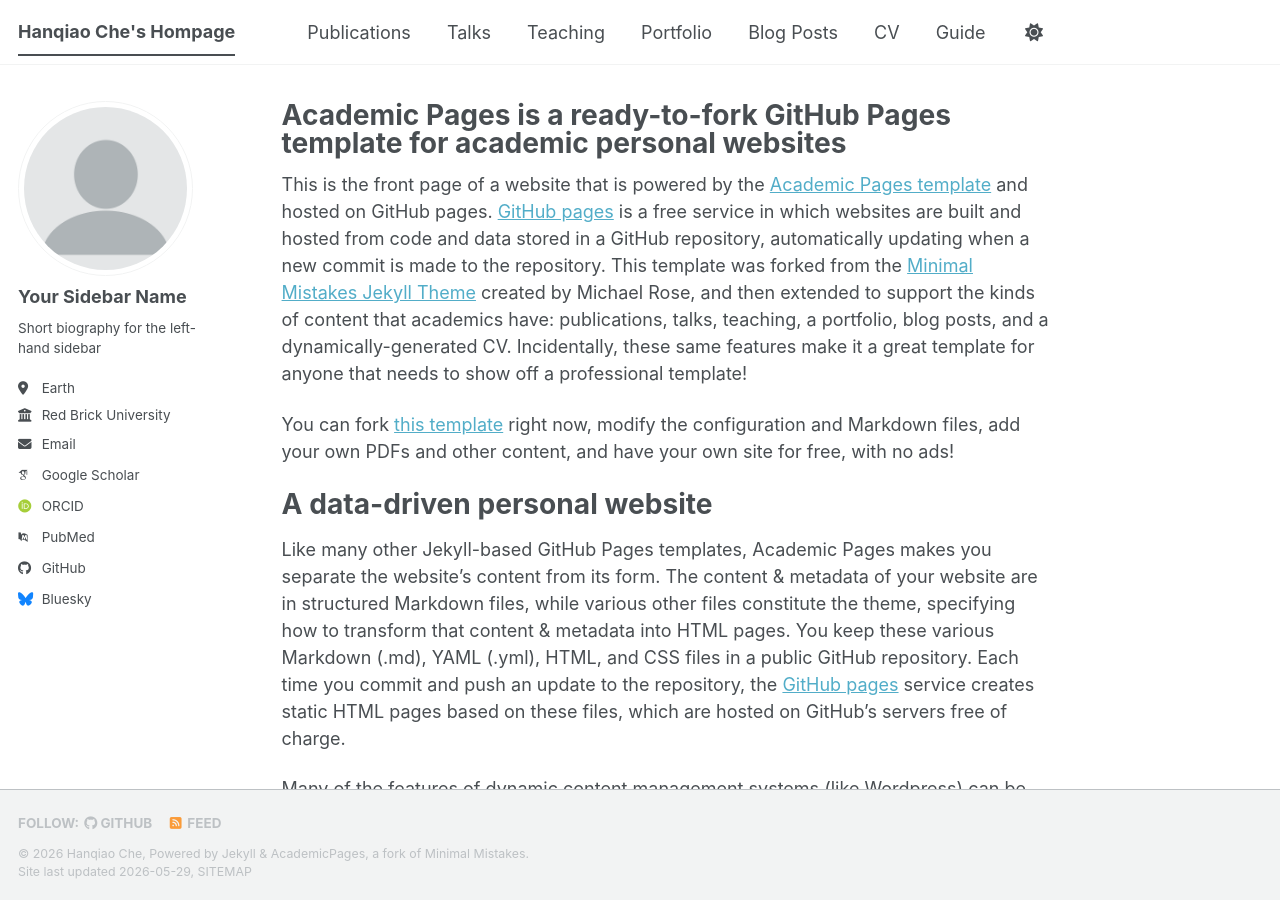
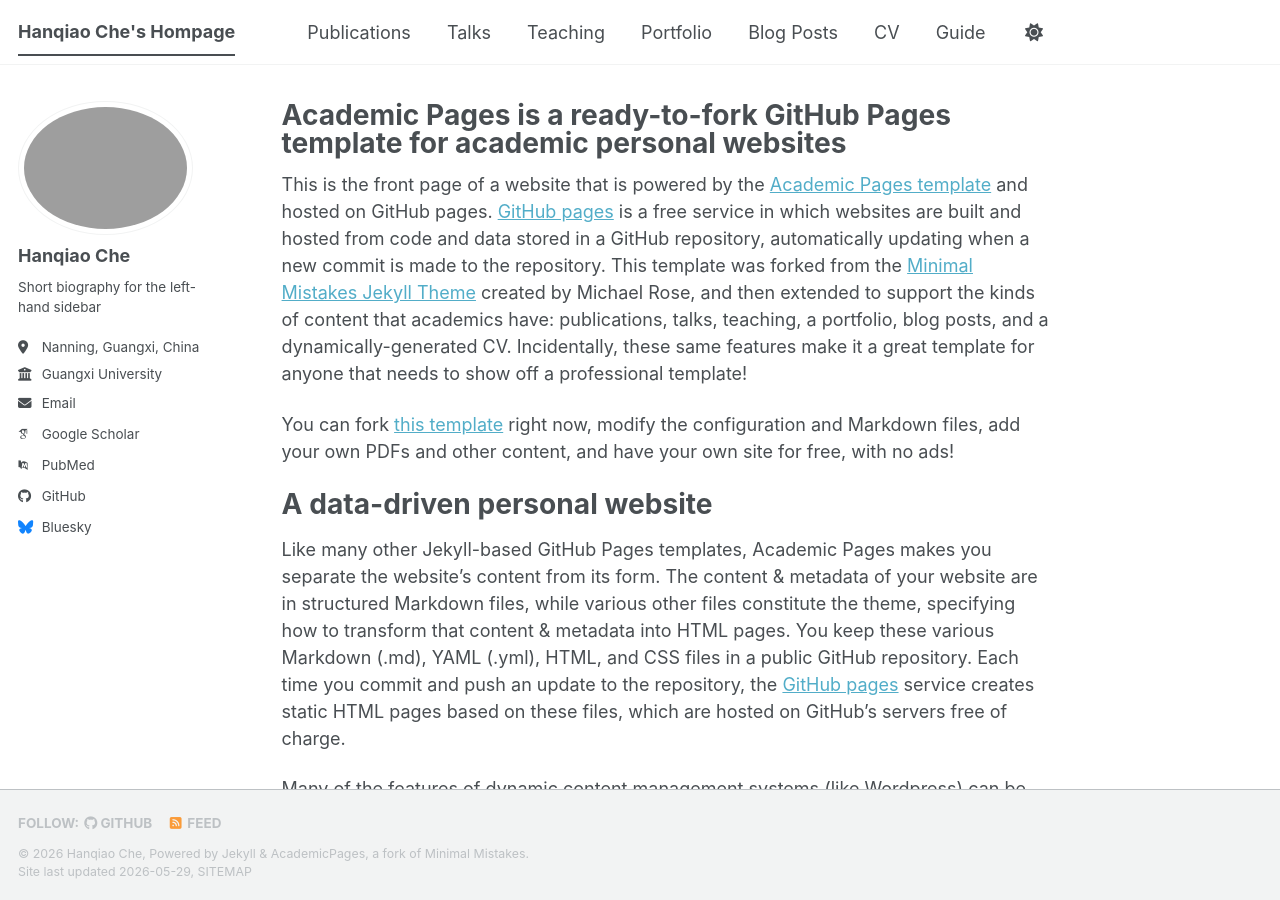
Before and after one commit to HQChe/academic, a Jekyll site: the page built from _pages/about.md, in a window 1280 px wide and 900 px high. Built offline with Jekyll 4.4.1, drawn with Linux system fonts in a browser that asks for light colours; some web fonts are replaced; a script bundle is joined from its source files by our own code; library files that are not in the unit come from our copies.

Commit message:
测试，增加了一个照片

```diff
--- a/_config.yml
+++ b/_config.yml
@@ -13,7 +13,7 @@ title                    : "Hanqiao Che's Hompage"
 title_separator          : "-"
 name                     : &name "Hanqiao Che"
 description              : &description "Your Name's academic portfolio"   # Update this with a general description of your site, this is the default if not overridden by a page
-url                      : https://academicpages.github.io # The base hostname & protocol for your site e.g. "https://[your GitHub username].github.io",
+url                      : https://hqche.github.io # The base hostname & protocol for your site e.g. "https://[your GitHub username].github.io",
                                                            # or if you already have some other page hosted on Github then use "https://[your GitHub username].github.io/[Your Repo Name]"
 baseurl                  : "" # the subpath of your site, e.g. "/blog"
 repository               : "academicpages/academicpages.github.io"
@@ -23,22 +23,22 @@ repository               : "academicpages/academicpages.github.io"
 #               Additional customization can be done by editing /_includes/author-profile.html
 author:
   # Biographic information
-  avatar           : "profile.png"
-  name             : "Your Sidebar Name"
+  avatar           : "myprofile.png"
+  name             : "Hanqiao Che"
   pronouns         : # example: "she/her"
   bio              : "Short biography for the left-hand sidebar"
-  location         : "Earth"
-  employer         : "Red Brick University"
+  location         : "Nanning, Guangxi, China"
+  employer         : "Guangxi University"
   uri              : # URL
-  email            : "none@example.org"
+  email            : "chehanqiao@outlook.com"
 
   # Academic websites
   academia         : # URL
   arxiv            : # URL - Update with the correct link to your profile
-  googlescholar    : "https://scholar.google.com/citations?user=PS_CX0AAAAAJ"
+  googlescholar    : "https://www.google.com/search?q=hanqiao+che&oq=hanqiao+che&gs_lcrp=EgZjaHJvbWUqBggAEEUYOzIGCAAQRRg7MgYIARBFGEEyBggCEEUYQTIGCAMQRRg9MgYIBBBFGD3SAQgyODI2ajBqN6gCCLACAfEFGoPQTjRRRo0&sourceid=chrome&ie=UTF-8#:~:text=Web%20results-,Hanqiao%20Che,You%20visit%20often,-Research%20Fellow%2C%20Univeristy"
   inspire-hep      : # URL
   impactstory      : # URL
-  orcid            : "https://orcid.org/yourorcidurl"
+  # orcid            : "https://orcid.org/yourorcidurl"
   semantic         : # URL
   ssrn             : # URL
   pubmed           : "https://www.ncbi.nlm.nih.gov/pubmed/?term=john+snow"
```
Also changed, not shown: images/myprofile.jpg (added).
